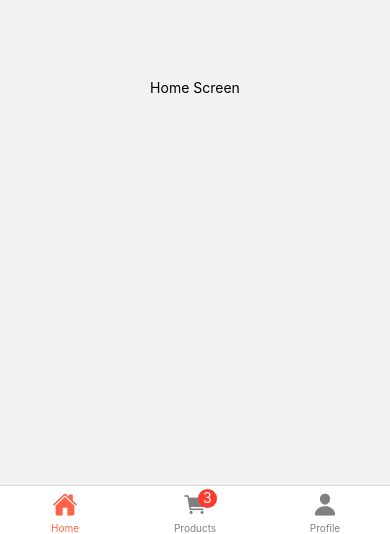
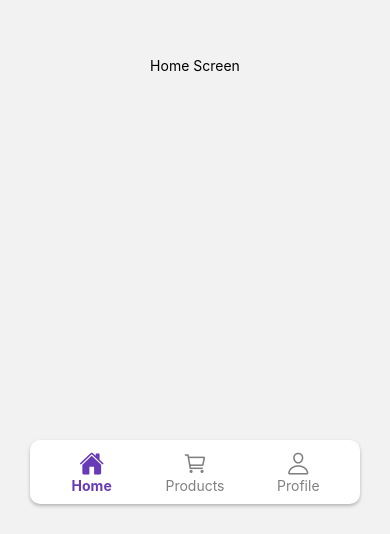
Before and after one commit to afifbasya/BelajarReactNav, a React Native app: screen / in a window 390 px wide. Shown: the part 310-844 px from the top of the page. Built offline with nearby package versions, Linux system fonts and the light colour scheme.

Commit message:
[UPDATE] Custom Bottom Tab

```diff
--- a/App.js
+++ b/App.js
@@ -5,7 +5,7 @@ import { NavigationContainer } from '@react-navigation/native';
 import { createNativeStackNavigator } from '@react-navigation/native-stack';
 import { DetailProduct, Home, Products, Profile } from './pages'
 import { createBottomTabNavigator } from '@react-navigation/bottom-tabs';
-import Ionicons from "@expo/vector-icons/Ionicons"
+import { MyTabBar } from './components'
 
 const Stack = createNativeStackNavigator();
 const Tab = createBottomTabNavigator();
@@ -13,25 +13,24 @@ const Tab = createBottomTabNavigator();
 function MainTab() {
   return (
     <Tab.Navigator
-      screenOptions={({ route }) => ({
-        tabBarIcon: ({ focused, color, size }) => {
-          let iconName;
+      tabBar={props => <MyTabBar {...props} />}
+    // screenOptions={({ route }) => ({
+    //   tabBarIcon: ({ focused, color, size }) => {
+    //     let iconName;
 
-          if (route.name === "Home") {
-            iconName = "home"
-          } else if (route.name === "Products") {
-            iconName = "cart"
-          } else {
-            iconName = "person"
-          }
+    //     if (route.name === "Home") {
+    //       iconName = "home"
+    //     } else if (route.name === "Products") {
+    //       iconName = "cart"
+    //     } else {
+    //       iconName = "person"
+    //     }
 
-          return <Ionicons name={iconName} size={size} color={color} />
-        },
-        tabBarActiveTintColor: 'tomato',
-        tabBarInactiveTintColor: 'gray'
-      })
-
-      }
+    //     return <Ionicons name={iconName} size={size} color={color} />
+    //   },
+    //   tabBarActiveTintColor: 'tomato',
+    //   tabBarInactiveTintColor: 'gray'
+    // })}
     >
       <Tab.Screen
         name="Home"
@@ -41,7 +40,7 @@ function MainTab() {
       <Tab.Screen
         name="Products"
         component={Products}
-        options={{ headerShown: false, tabBarBadge: 3 }}
+        options={{ headerShown: false }}
       />
       <Tab.Screen
         name="Profile"
--- /dev/null
+++ b/components/MyTabBar/index.js
@@ -0,0 +1,103 @@
+import { StyleSheet, Text, View, TouchableOpacity } from 'react-native'
+import React from 'react'
+import Ionicons from "@expo/vector-icons/Ionicons"
+
+function Icon({ name, isFocused }) {
+    let iconName
+
+    if (name === "Home") {
+        iconName = isFocused ? "home" : "home-outline"
+    } else if (name === "Products") {
+        iconName = isFocused ? "cart" : "cart-outline"
+    } else {
+        iconName = isFocused ? "person" : "person-outline"
+    }
+
+
+    return (
+        <Ionicons name={iconName} size={25} color={isFocused ? '#673ab7' : 'gray'} />
+    )
+}
+
+export default function MyTabBar({ state, descriptors, navigation }) {
+    return (
+        <View style={styles.container}>
+            {state.routes.map((route, index) => {
+                const { options } = descriptors[route.key];
+                const label =
+                    options.tabBarLabel !== undefined
+                        ? options.tabBarLabel
+                        : options.title !== undefined
+                            ? options.title
+                            : route.name;
+
+                const isFocused = state.index === index;
+
+                const onPress = () => {
+                    const event = navigation.emit({
+                        type: 'tabPress',
+                        target: route.key,
+                        canPreventDefault: true,
+                    });
+
+                    if (!isFocused && !event.defaultPrevented) {
+                        // The `merge: true` option makes sure that the params inside the tab screen are preserved
+                        navigation.navigate({ name: route.name, merge: true });
+                    }
+                };
+
+                const onLongPress = () => {
+                    navigation.emit({
+                        type: 'tabLongPress',
+                        target: route.key,
+                    });
+                };
+
+                return (
+                    <TouchableOpacity
+                        accessibilityRole="button"
+                        accessibilityState={isFocused ? { selected: true } : {}}
+                        accessibilityLabel={options.tabBarAccessibilityLabel}
+                        testID={options.tabBarTestID}
+                        onPress={onPress}
+                        onLongPress={onLongPress}
+                        style={styles.menu}
+                        key={index}
+                    >
+                        <Icon name={route.name} isFocused={isFocused} />
+                        <Text style={styles.label(isFocused)}>
+                            {label}
+                        </Text>
+                    </TouchableOpacity>
+                );
+            })}
+        </View>
+    );
+}
+
+const styles = StyleSheet.create({
+    container: {
+        flexDirection: 'row',
+        backgroundColor: 'white',
+        marginHorizontal: 30,
+        marginBottom: 30,
+        padding: 10,
+        shadowColor: "#000",
+        shadowOffset: {
+            width: 0,
+            height: 2,
+        },
+        shadowOpacity: 0.25,
+        shadowRadius: 3.84,
+        elevation: 5,
+        borderRadius: 10
+    },
+    menu: {
+        flex: 1,
+        alignItems: 'center'
+    },
+    label: (isFocused) => ({
+        color: isFocused ? '#673ab7' : 'gray',
+        fontWeight: isFocused ? 'bold' : 'normal',
+    })
+})
--- /dev/null
+++ b/components/index.js
@@ -0,0 +1,3 @@
+import MyTabBar from './MyTabBar'
+
+export { MyTabBar }
```
